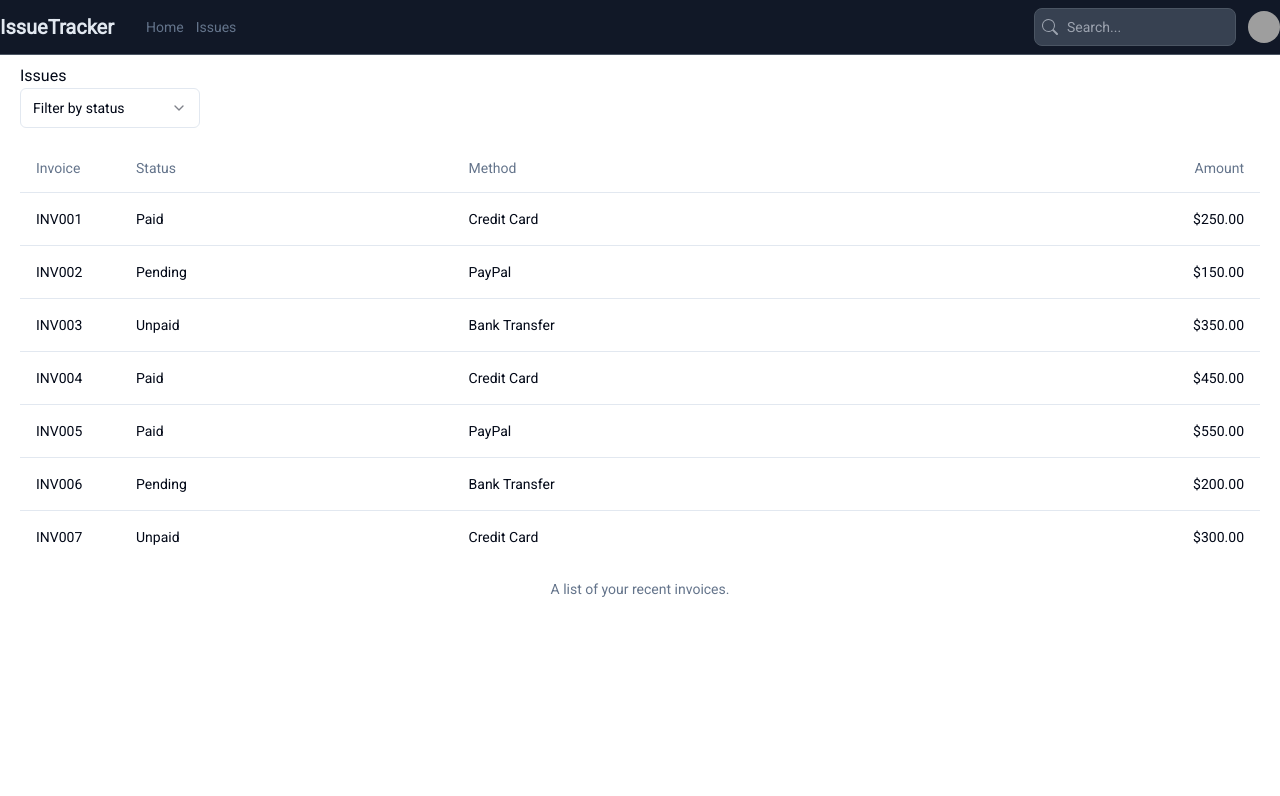
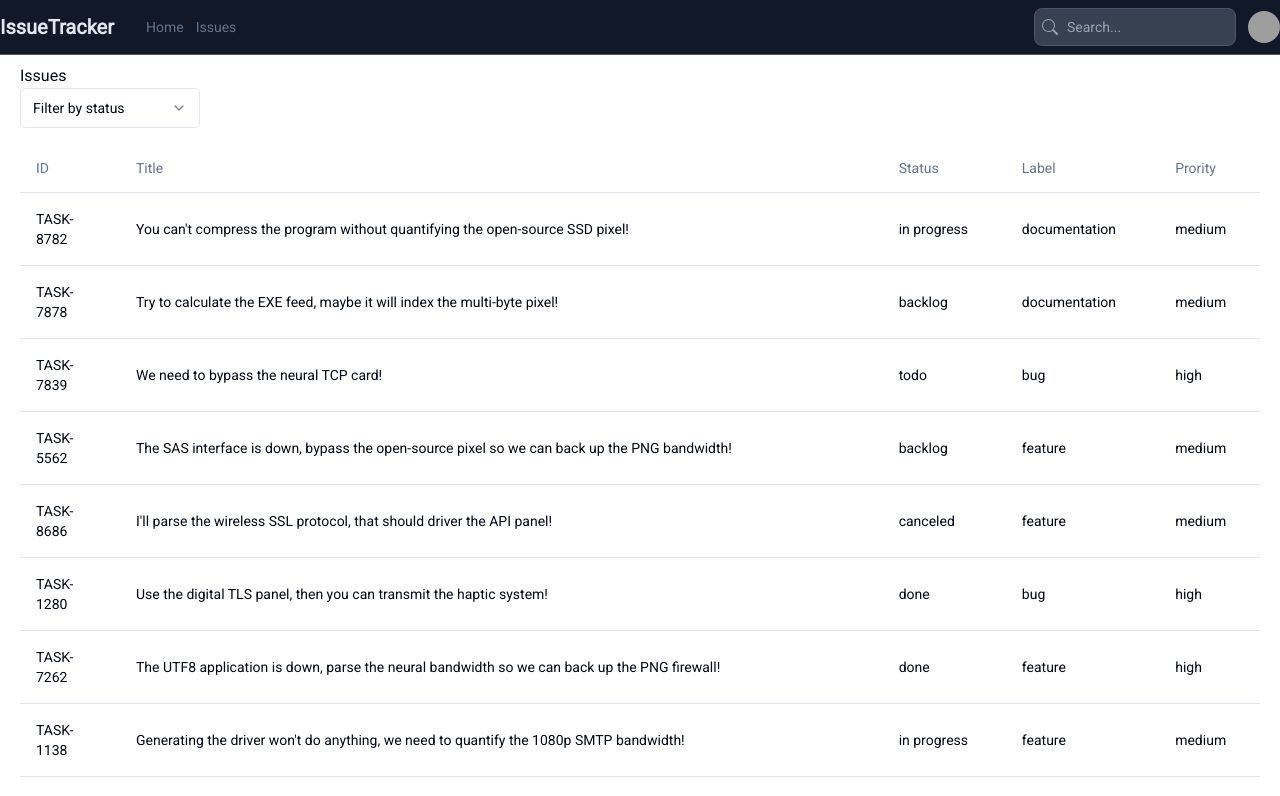
Before and after one commit to KennyMwendwaX/task-trace, a Next.js app: page /issues in a window 1280 px wide. Shown: the top 796 px of the page. Built offline with nearby package versions, Linux system fonts and the light colour scheme; grey boxes are pictures that could not be loaded.

Commit message:
Rendered tasks in the IssueTable

```diff
--- a/components/IssuesTable.tsx
+++ b/components/IssuesTable.tsx
@@ -84,21 +84,21 @@ export default function IssuesTable() {
           <TableCaption>A list of your recent invoices.</TableCaption>
           <TableHeader>
             <TableRow>
-              <TableHead className="w-[100px]">Invoice</TableHead>
+              <TableHead className="w-[100px]">ID</TableHead>
+              <TableHead>Title</TableHead>
               <TableHead>Status</TableHead>
-              <TableHead>Method</TableHead>
-              <TableHead className="text-right">Amount</TableHead>
+              <TableHead>Label</TableHead>
+              <TableHead>Prority</TableHead>
             </TableRow>
           </TableHeader>
           <TableBody>
-            {invoices.map((invoice) => (
-              <TableRow key={invoice.invoice}>
-                <TableCell className="font-medium">{invoice.invoice}</TableCell>
-                <TableCell>{invoice.paymentStatus}</TableCell>
-                <TableCell>{invoice.paymentMethod}</TableCell>
-                <TableCell className="text-right">
-                  {invoice.totalAmount}
-                </TableCell>
+            {tasks.map((task) => (
+              <TableRow key={task.id}>
+                <TableCell className="font-medium">{task.id}</TableCell>
+                <TableCell>{task.title}</TableCell>
+                <TableCell>{task.status}</TableCell>
+                <TableCell>{task.label}</TableCell>
+                <TableCell>{task.priority}</TableCell>
               </TableRow>
             ))}
           </TableBody>
```
